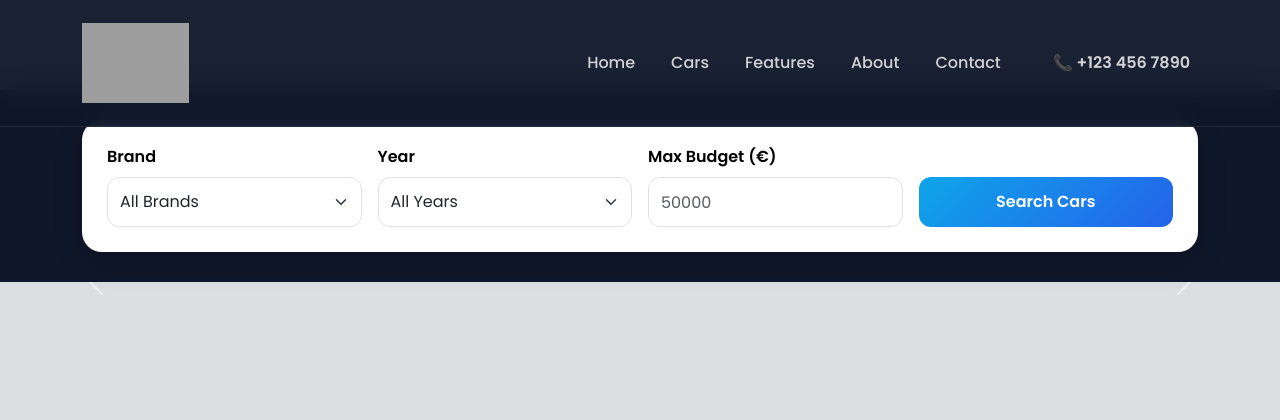
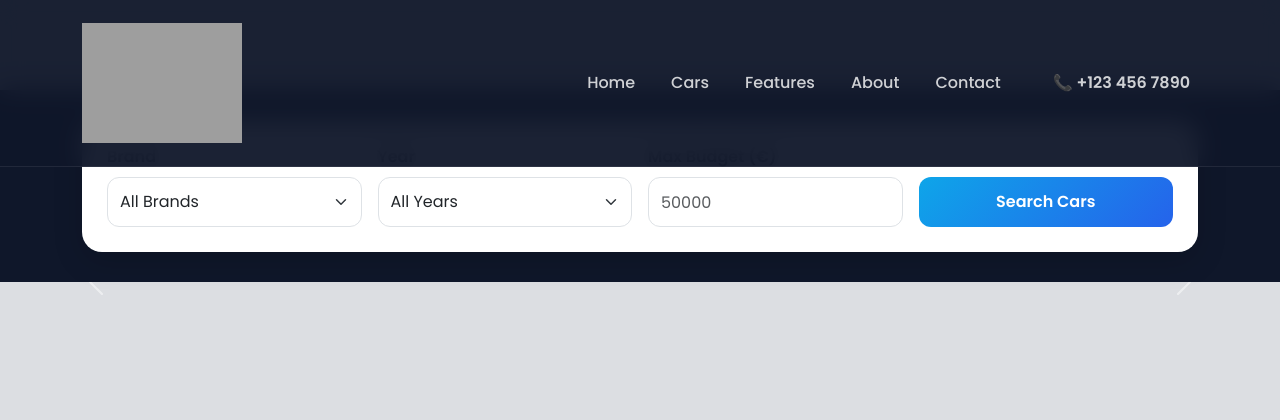
Before and after one commit to neerojstha/car-retailer, a Django app: page / in a window 1280 px wide. Shown: the top 420 px of the page. Run offline with Django 5.2, Linux system fonts and the light colour scheme; data comes from the database, SQL or seed files in the repository; data that the repository does not hold is empty; grey boxes are pictures that could not be loaded.

Commit message:
logo resizw

```diff
--- a/templates/index.html
+++ b/templates/index.html
@@ -47,7 +47,7 @@
         }
 
         .navbar-brand img {
-            height: 80px;
+            height: 120px;
             width: auto;
             transition: 0.3s;
         }
```
